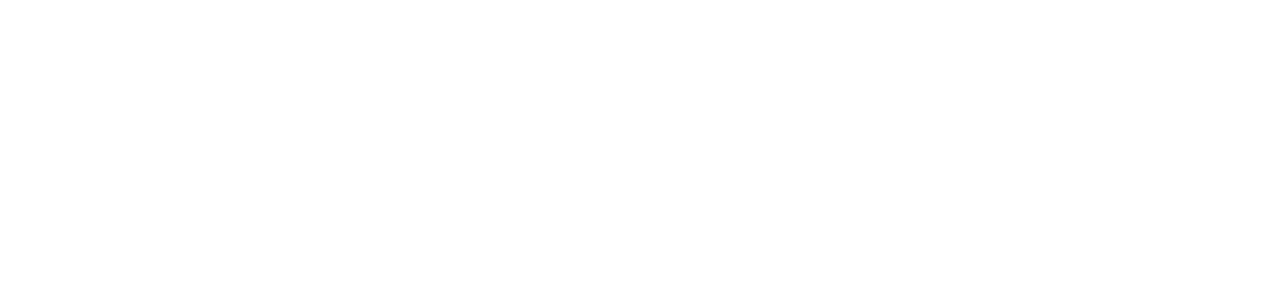
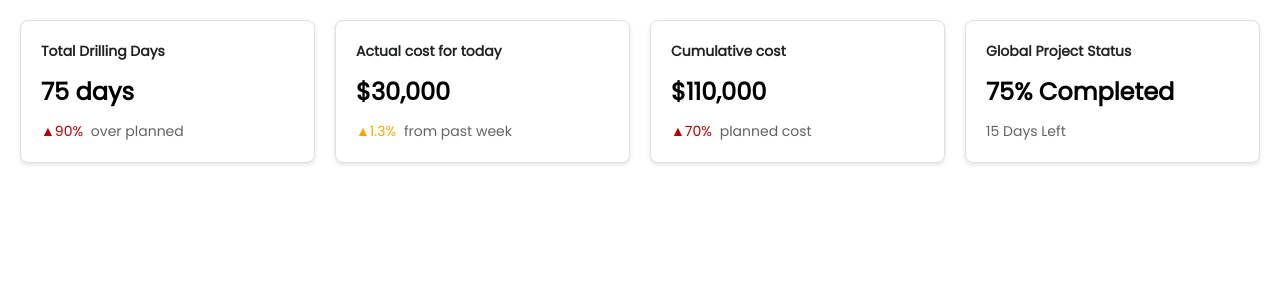
Before and after one commit to mariardj/Projet2Cs, a React (Create React App) app: page /StatsCards in a window 1280 px wide. Before the commit this address had no page. Shown: the top 300 px of the page. Built offline with nearby package versions, Linux system fonts and the light colour scheme.

Commit message:
some dashbords

```diff
--- a/package.json
+++ b/package.json
@@ -8,10 +8,12 @@
     "@testing-library/react": "^16.2.0",
     "@testing-library/user-event": "^13.5.0",
     "@types/d3": "^7.4.3",
+    "chart.js": "^4.4.9",
     "d3": "^7.9.0",
     "framer-motion": "^12.6.1",
     "lucide-react": "^0.503.0",
     "react": "^19.1.0",
+    "react-chartjs-2": "^5.3.0",
     "react-d3-speedometer": "^3.1.1",
     "react-dom": "^19.1.0",
     "react-router-dom": "^6.30.0",
--- a/src/App.jsx
+++ b/src/App.jsx
@@ -15,6 +15,10 @@
 import CostStatusPage from './components/CostStatusPage'; // 👈 new import
 import ReservoirProgressChart from './components/ReservoirProgressChart';
 import HistoryP from './components/HistoryP';
+import StatsCards from './components/StatsCards' ;
+import Card from './components/Card' ;
+import DrillingProgressChart from './components/DrillingProgressChart' ;
+
 function App() {
 
   return (
@@ -29,7 +33,10 @@
         <Route path="/TableView" element={<TableView/>} />
         <Route path="/CostStatus" element={<CostStatusPage />} />
         <Route path="/ReservoirProgressChart" element={<ReservoirProgressChart />} />
-      </Routes>
+        <Route path="/StatsCards" element={<StatsCards />} />
+        <Route path="/Card" element={<Card />} />
+        <Route path="/DrillingProgressChart" element={<DrillingProgressChart />} />
+        </Routes>
 
     </div>
   );
--- /dev/null
+++ b/src/components/Card.jsx
@@ -0,0 +1,82 @@
+import React from 'react';
+
+const Card = () => {
+  // Card data (could later come from props or API)
+  const value = 75;
+  const percentage = 50;
+
+  // Determine color based on percentage range
+  const getPercentageColor = (percent) => {
+    if (Math.abs(percent) > 10) return '#B60000'; // Red for >10%
+    if (Math.abs(percent) < 5) return '#00B69B'; // Green for <5%
+    return '#FFA500'; // Orange for 5-10%
+  };
+
+  // Determine arrow direction and planning status
+  const arrowIcon = percentage > 0 ? '▲' : '▼';
+  const planningStatus = percentage > 0 ? 'over planning' : 'under planning';
+
+  // Inline styles
+  const styles = {
+    container: {
+      backgroundColor: 'white',
+      border: '1px solid #e0e0e0',
+      borderRadius: '8px',
+      padding: '16px',
+      maxWidth: 'fit-content',
+      boxShadow: '0 2px 4px rgba(0,0,0,0.1)',
+      fontFamily: 'Arial, sans-serif'
+    },
+    content: {
+      display: 'flex',
+      flexDirection: 'column',
+      alignItems: 'flex-start',
+      margin: 0,
+      padding: 0
+    },
+title: {
+  color: '#202224', // <-- This is your desired grey color
+  fontSize: '14px',
+  marginBottom: '8px'
+},
+    value: {
+      fontSize: '24px',
+      fontWeight: 'bold',
+      margin: '0 0 12px 0'
+    },
+    percentageContainer: {
+      display: 'flex',
+      alignItems: 'center',
+      gap: '4px',
+      fontSize: '14px'
+    },
+    percentageText: {
+      color: getPercentageColor(percentage)
+    },
+    statusText: {
+      color: '#202224',
+      opacity: 0.7
+    }
+  };
+
+  return (
+    <div style={styles.container}>
+      <div style={styles.content}>
+        {/* 🎯 Title is hardcoded directly in JSX */}
+        <p style={styles.title}>Total Drilling Days</p>
+
+        {/* Value */}
+        <h2 style={styles.value}>{value} days</h2>
+
+        {/* Percentage Info */}
+        <div style={styles.percentageContainer}>
+          <span style={styles.percentageText}>{arrowIcon}</span>
+          <span style={styles.percentageText}>{Math.abs(percentage)}%</span>
+          <span style={styles.statusText}>{planningStatus}</span>
+        </div>
+      </div>
+    </div>
+  );
+};
+
+export default Card;
--- /dev/null
+++ b/src/components/DrillingProgressChart.jsx
@@ -0,0 +1,122 @@
+import React from "react";
+import { Bar } from "react-chartjs-2";
+import {
+  Chart as ChartJS,
+  CategoryScale,
+  LinearScale,
+  BarElement,
+  Title,
+  Tooltip,
+  Legend,
+} from "chart.js";
+
+ChartJS.register(CategoryScale, LinearScale, BarElement, Title, Tooltip, Legend);
+
+const DrillingProgressChart = () => {
+  const data = {
+    labels: [
+      '26" x 20"',
+      '16" x 13 3/8"',
+      '12 1/4" x 9 5/8"',
+      '8 1/2" x 7"'
+    ],
+    datasets: [
+      {
+        label: "Completion %",
+        data: [100, 100, 100, 40],
+        backgroundColor: [
+          '#FF3C3C', // Delayed
+          '#00B69B', // On Time
+          '#FF8500', // Slightly Ahead
+          '#EA00FF', // In Progress
+        ],
+        borderRadius: 6,
+        barThickness: 25,
+      }
+    ]
+  };
+
+  const options = {
+    indexAxis: 'x',
+    scales: {
+      y: {
+        beginAtZero: true,
+        max: 100,
+        ticks: {
+          color: '#707790',
+          callback: function(value) {
+            return value + '%';
+          }
+        },
+        grid: {
+          color: '#F0F0F0'
+        }
+      },
+      x: {
+        ticks: {
+          color: '#707790',
+        },
+        grid: {
+          display: false
+        }
+      }
+    },
+    plugins: {
+      legend: {
+        display: false
+      },
+      tooltip: {
+        callbacks: {
+          label: function(context) {
+            return context.raw + '% completed';
+          }
+        }
+      },
+      title: {
+        display: true,
+        text: 'Progression Chart by Drilling Phase',
+        color: '#000',
+        font: {
+          size: 20
+        },
+        padding: {
+          top: 10,
+          bottom: 20
+        }
+      }
+    }
+  };
+
+  return (
+    <div style={{
+      maxWidth: '700px',
+      margin: '40px auto',
+      padding: '20px',
+      background: '#fff',
+      borderRadius: '10px',
+      boxShadow: '0 2px 12px rgba(0, 0, 0, 0.05)'
+    }}>
+      <Bar data={data} options={options} />
+      <div style={{ display: 'flex', justifyContent: 'center', marginTop: '20px', color: '#707790' }}>
+        <div style={{ margin: '0 10px' }}>
+          <span style={{ background: '#FF3C3C', borderRadius: '4px', display: 'inline-block', width: '12px', height: '12px', marginRight: '6px' }}></span>
+          Delayed
+        </div>
+        <div style={{ margin: '0 10px' }}>
+          <span style={{ background: '#00B69B', borderRadius: '4px', display: 'inline-block', width: '12px', height: '12px', marginRight: '6px' }}></span>
+          On Time
+        </div>
+        <div style={{ margin: '0 10px' }}>
+          <span style={{ background: '#FF8500', borderRadius: '4px', display: 'inline-block', width: '12px', height: '12px', marginRight: '6px' }}></span>
+          Slightly Ahead
+        </div>
+        <div style={{ margin: '0 10px' }}>
+          <span style={{ background: '#EA00FF', borderRadius: '4px', display: 'inline-block', width: '12px', height: '12px', marginRight: '6px' }}></span>
+          In Progress
+        </div>
+      </div>
+    </div>
+  );
+};
+
+export default DrillingProgressChart;
--- /dev/null
+++ b/src/components/StatsCards.jsx
@@ -0,0 +1,133 @@
+import React from 'react';
+
+// Test data - can be modified directly in this file
+const testData = {
+  drillingDays: { value: 75, percentage: 90 },
+  actualCost: { value: 30000, percentage: 1.3 },
+  cumulativeCost: { value: 110000, percentage: 70 },
+  projectStatus: { value: 75, daysLeft: 15 }
+};
+
+const StatsCards = () => {
+  // Shared card styles
+  const containerStyle = {
+    display: 'grid',
+    gridTemplateColumns: 'repeat(auto-fill, minmax(250px, 1fr))',
+    gap: '20px',
+    padding: '20px'
+  };
+
+  const cardStyle = {
+    backgroundColor: 'white',
+    border: '1px solid #e0e0e0',
+    borderRadius: '8px',
+    padding: '20px',
+    boxShadow: '0 2px 4px rgba(0,0,0,0.1)',
+    fontFamily: 'Arial, sans-serif'
+  };
+
+  const titleStyle = {
+    color: '#202224',
+    fontSize: '14px',
+    margin: '0 0 12px 0'
+  };
+
+  const valueStyle = {
+    fontSize: '24px',
+    fontWeight: 'bold',
+    margin: '0 0 12px 0'
+  };
+
+  const percentageStyle = (color) => ({
+    display: 'flex',
+    alignItems: 'center',
+    gap: '4px',
+    fontSize: '14px',
+    color: color
+  });
+
+  const statusStyle = {
+    color: '#202224',
+    opacity: 0.7
+  };
+
+  // Card components
+  const TotalDrillingDaysCard = () => (
+    <div style={cardStyle}>
+      <h3 style={titleStyle}>Total Drilling Days</h3>
+      <div style={valueStyle}>{testData.drillingDays.value} days</div>
+      <div style={percentageStyle(
+        testData.drillingDays.percentage > 10 ? '#B60000' :
+        testData.drillingDays.percentage > 5 ? '#FFA500' : '#00B69B'
+      )}>
+        {testData.drillingDays.percentage > 0 ? '▲' : '▼'}
+        {Math.abs(testData.drillingDays.percentage)}%&nbsp;
+        <span style={statusStyle}>
+          {testData.drillingDays.percentage > 0 ? 'over' : 'under'} planned
+        </span>
+      </div>
+    </div>
+  );
+
+  const ActualCostCard = () => (
+    <div style={cardStyle}>
+      <h3 style={titleStyle}>Actual cost for today</h3>
+      <div style={valueStyle}>
+        ${testData.actualCost.value.toLocaleString()}
+      </div>
+      <div style={percentageStyle(
+        Math.abs(testData.actualCost.percentage) > 2 ? '#B60000' :
+        Math.abs(testData.actualCost.percentage) > 1 ? '#FFA500' : '#00B69B'
+      )}>
+        {testData.actualCost.percentage > 0 ? '▲' : '▼'}
+        {Math.abs(testData.actualCost.percentage)}%&nbsp;
+        <span style={statusStyle}>from past week</span>
+      </div>
+    </div>
+  );
+
+  const CumulativeCostCard = () => (
+    <div style={cardStyle}>
+      <h3 style={titleStyle}>Cumulative cost</h3>
+      <div style={valueStyle}>
+        ${testData.cumulativeCost.value.toLocaleString()}
+      </div>
+      <div style={percentageStyle(
+        testData.cumulativeCost.percentage > 3 ? '#B60000' :
+        testData.cumulativeCost.percentage > 1 ? '#FFA500' : '#00B69B'
+      )}>
+        {testData.cumulativeCost.percentage > 0 ? '▲' : '▼'}
+        {Math.abs(testData.cumulativeCost.percentage)}%&nbsp;
+        <span style={statusStyle}>planned cost</span>
+      </div>
+    </div>
+  );
+
+  const ProjectStatusCard = () => (
+    <div style={cardStyle}>
+      <h3 style={titleStyle}>Global Project Status</h3>
+      <div style={valueStyle}>
+        {testData.projectStatus.value}% Completed
+      </div>
+      <div style={percentageStyle(
+        testData.projectStatus.value < 70 ? '#B60000' :
+        testData.projectStatus.value < 90 ? '#FFA500' : '#00B69B'
+      )}>
+        <span style={statusStyle}>
+          {testData.projectStatus.daysLeft} Days Left
+        </span>
+      </div>
+    </div>
+  );
+
+  return (
+    <div style={containerStyle}>
+      <TotalDrillingDaysCard />
+      <ActualCostCard />
+      <CumulativeCostCard />
+      <ProjectStatusCard />
+    </div>
+  );
+};
+
+export default StatsCards;
```
Also changed, not shown: 1 other file (tests, documents, lock files or other folders).
